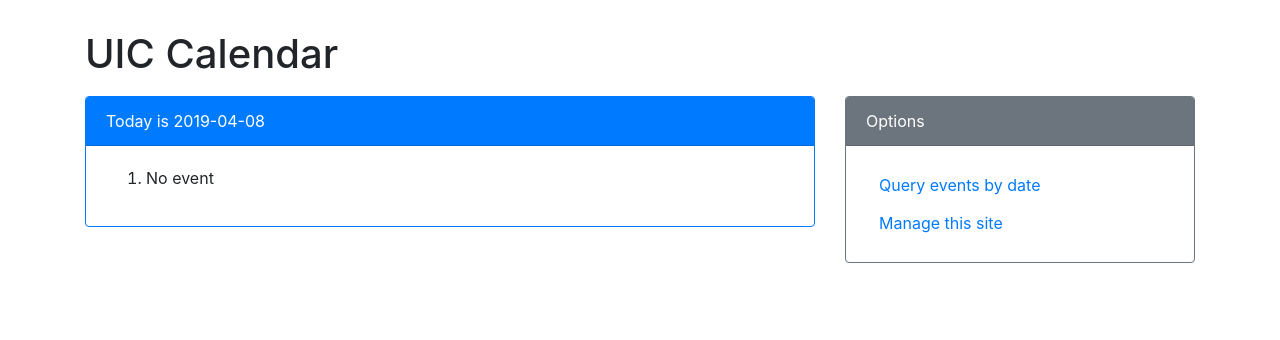
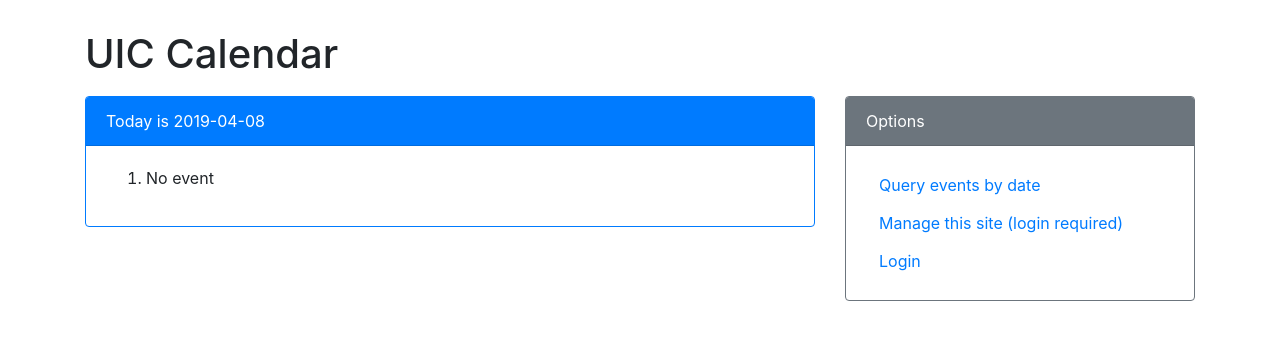
Before and after one commit to billzhonggz/UIC-Calendar, a Flask app: page / in a window 1280 px wide. Shown: the top 340 px of the page. Run offline with Flask 2, Linux system fonts and the light colour scheme; data that the repository does not hold is empty; some libraries are stand-ins or nearby versions.

Commit message:
Update links, finish a simple login function.

```diff
--- a/application.py
+++ b/application.py
@@ -2,11 +2,33 @@ import datetime
 
 import pymysql
 
-from flask import Flask, render_template, request
+from flask import Flask, render_template, request, redirect
+from flask_login import LoginManager, login_required, UserMixin, login_user, logout_user
 
 from wtforms import Form, StringField, PasswordField, DateField, validators
 
 app = Flask(__name__)
+app.secret_key = b'UIC-Calendar-20190408'
+
+login_manager = LoginManager()
+login_manager.init_app(app)
+
+
+class CalendarAdmin(UserMixin):
+    """User class for flask-login"""
+
+    def __init__(self, id):
+        self.id = id
+        self.name = 'admin'
+        self.password = 'admin'
+        # self.is_authenticated = True
+        # self.is_active = True
+        # self.is_anonymous = False
+
+
+@login_manager.user_loader
+def load_user(user_id):
+    return CalendarAdmin(user_id)
 
 
 @app.route('/')
@@ -29,14 +51,22 @@ def login():
     form = LoginForm(request.form)
     if request.method == 'POST' and form.validate():
         if form.username.data == 'admin' and form.password.data == 'admin':
-            message = 'Login succeed, taking you to the admin page.'
-            return render_template('login.html', message=message)
+            test_admin_user = CalendarAdmin('admin')
+            login_user(test_admin_user)
+            return redirect('./admin')
         else:
             message = 'Login failed.'
             return render_template('login.html', message=message)
     else:
         message = 'Test username: admin, password: admin'
         return render_template('login.html', message=message)
+
+
+@app.route('/logout')
+@login_required
+def logout():
+    logout_user()
+    return redirect('.')
 
 
 @app.route('/query', methods=['GET', 'POST'])
@@ -55,7 +85,8 @@ def query():
 
 
 @app.route('/admin', methods=['GET', 'POST'])
-def manage():
+@login_required
+def admin():
     return render_template('admin.html')
 
 
--- a/templates/admin.html
+++ b/templates/admin.html
@@ -19,7 +19,7 @@
 <div class="container">
     <div class="row">
         <div class="col-lg-12">
-            <h1>UIC Calendar</h1>
+            <a href="../"><h1>UIC Calendar</h1></a>
         </div>
     </div>
     <div class="row">
@@ -74,7 +74,9 @@
             <div class="card border-secondary">
                 <div class="card-header bg-secondary text-white">Options</div>
                 <div class="card-body">
-                    <p>Hello, <b>{{ user }}</b>!</p>
+                    {% if current_user.is_authenticated %}
+                    <p>Hello, <b>{{ current_user.name }}</b>!</p>
+                    {% endif %}
                     <a href="logout">
                         <button type="button" class="btn btn-link">Logout</button>
                     </a>
--- a/templates/index.html
+++ b/templates/index.html
@@ -40,7 +40,8 @@
                     <div class="card-header bg-secondary text-white">Options</div>
                     <div class="card-body">
                         <a href="query"><button type="button" class="btn btn-link">Query events by date</button></a>
-                        <a href="admin"><button type="button" class="btn btn-link">Manage this site</button></a>
+                        <a href="admin"><button type="button" class="btn btn-link">Manage this site (login required)</button></a>
+                        <a href="login"><button type="button" class="btn btn-link">Login</button></a>
                     </div>
                 </div>
             </div>
--- a/templates/query.html
+++ b/templates/query.html
@@ -19,7 +19,7 @@
 <div class="container">
     <div class="row">
         <div class="col-lg-12">
-            <h1>UIC Calendar</h1>
+            <a href="../"><h1>UIC Calendar</h1></a>
         </div>
     </div>
     <div class="row">
```
Also changed, not shown: templates/login.html (+8 -1 lines).
